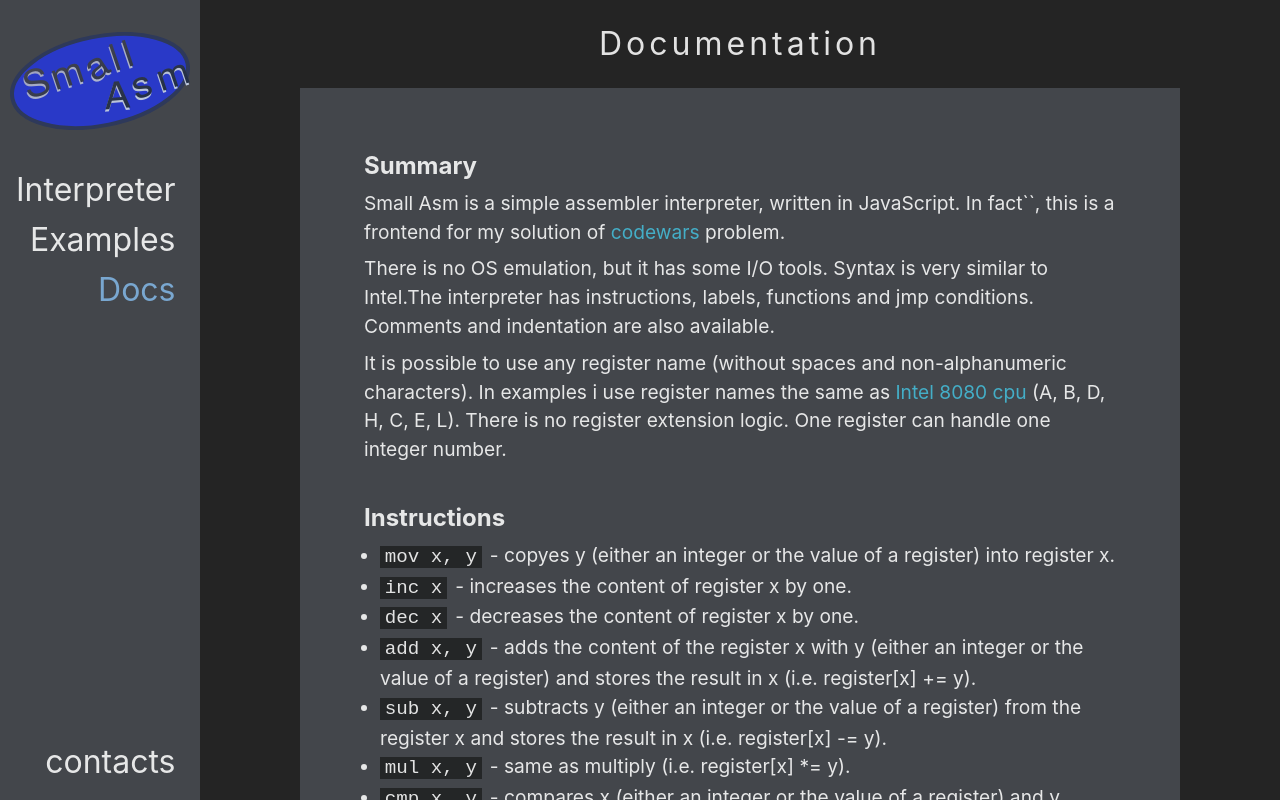
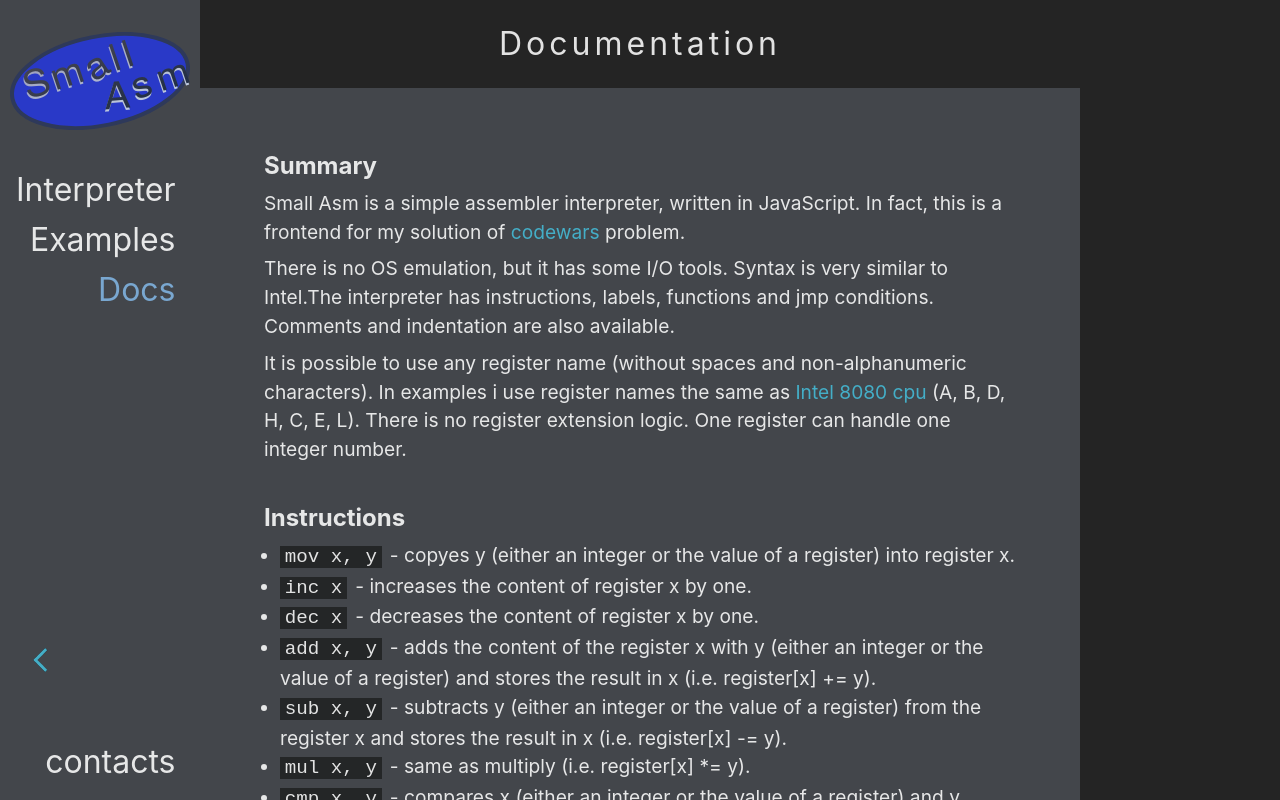
Before and after one commit to french-fries-with-pepper/smallAsm, a React (Vite) app: page /Docs in a window 1280 px wide. Built offline with nearby package versions, Linux system fonts and the light colour scheme.

Commit message:
feat: add some interaction on header

```diff
--- a/src/App.css
+++ b/src/App.css
@@ -1,7 +1,10 @@
 .App {
+  position: relative;
   display: flex;
   flex-direction: row;
   align-items: stretch;
+  justify-content: center;
+  z-index: 20;
 }
 .siteHeader {
   width: 100%;
@@ -11,7 +14,7 @@
   text-align: center;
 }
 .siteMain {
-  width: calc(100% - var(--headerWidth));
+  width: 100%;
   padding: 2rem;
   max-height: 100vh;
   overflow-y: scroll;
@@ -19,11 +22,13 @@
 
 @media only screen and (max-width: 850px) {
   .App {
+    justify-content: start;
     flex-direction: column;
   }
   .siteMain {
     width: 100%;
     padding: 1rem;
+    padding-top: 4.5rem;
     max-height: none;
   }
   .siteHeader {
--- a/src/components/docs/docs.jsx
+++ b/src/components/docs/docs.jsx
@@ -8,7 +8,7 @@ function Docs() {
         <h3 className="docs__articleHeader">Summary</h3>
         <p className="docs__articleText">
           Small Asm is a simple assembler interpreter, written in JavaScript. In
-          fact``, this is a frontend for my solution of{" "}
+          fact, this is a frontend for my solution of{" "}
           <a
             className="docs__externalLink"
             target="_blank"
--- a/src/components/header/Header.css
+++ b/src/components/header/Header.css
@@ -1,10 +1,17 @@
 .pageHeader {
+  position: absolute;
+  left: 0px;
   width: var(--headerWidth);
   height: inherit;
   background-color: rgb(67, 70, 75);
   padding-top: 2rem;
+  z-index: 80;
+  transition: all 0.4s ease-in-out;
 }
-
+.pageHeader--hidden {
+  left: calc(0px - var(--headerWidth));
+  transition: all 0.4s ease-in-out;
+}
 .pageHeader__wrap {
   width: 100%;
   height: calc(100vh - var(--headerHeight));
@@ -43,6 +50,29 @@
 .pageHeader__item--bottom {
   position: absolute;
   bottom: 0;
+}
+.header__toggle {
+  position: fixed;
+  bottom: 120px;
+  left: 20px;
+  font-size: 0;
+  width: 40px;
+  height: 40px;
+  border: none;
+  border-radius: 50%;
+  background-color: transparent;
+  background-image: url("../../assets/expand.svg");
+  background-position: center center;
+  transform: rotate(-90deg);
+  z-index: 10;
+  transition: all 0.4s ease-in-out;
+}
+.header__toggle--back {
+  transform: rotate(90deg);
+  transition: all 0.4s ease-in-out;
+}
+.header__toggle:hover {
+  cursor: pointer;
 }
 
 @media only screen and (max-width: 850px) {
@@ -89,4 +119,7 @@
   .pageHeader__item--bottom {
     position: static;
   }
+  .header__toggle {
+    display: none;
+  }
 }
--- a/src/components/header/Header.jsx
+++ b/src/components/header/Header.jsx
@@ -1,11 +1,14 @@
 import { Link, useLocation } from "react-router-dom";
+import { useState } from "react";
 import "./Header.css";
 import logo from "../../assets/logo.svg";
 
 function Header() {
+  const [hidden, setHidden] = useState(false);
+  const toggleVisibility = () => setHidden(!hidden);
   const currentPath = useLocation().pathname;
   return (
-    <header className="pageHeader">
+    <header className={hidden ? "pageHeader pageHeader--hidden" : "pageHeader"}>
       <div className="pageHeader__wrap">
         <Link to="/" className="pageHeader__logoLink">
           <img
@@ -50,6 +53,16 @@ function Header() {
           </ul>
         </nav>
       </div>
+      <button
+        onClick={() => {
+          toggleVisibility();
+        }}
+        className={
+          hidden ? "header__toggle" : "header__toggle header__toggle--back"
+        }
+      >
+        toggle
+      </button>
     </header>
   );
 }
--- a/src/components/home/home.css
+++ b/src/components/home/home.css
@@ -1,12 +1,22 @@
+.home {
+  width: 100%;
+}
 .home__editorWrap {
-  padding-left: var(--appPadding);
-  padding-right: var(--appPadding);
   padding-top: 2rem;
   display: flex;
   flex-direction: row;
   align-items: stretch;
+  justify-content: start;
   width: 100%;
+  max-width: calc(100% - var(--headerWidth));
+  margin: 0 1rem 0 auto;
   height: calc(100vh - 6rem);
+}
+@media only screen and (max-width: 1024px) {
+  .home__editorWrap {
+    max-width: none;
+    margin: 0;
+  }
 }
 
 @media only screen and (max-width: 850px) {
```
